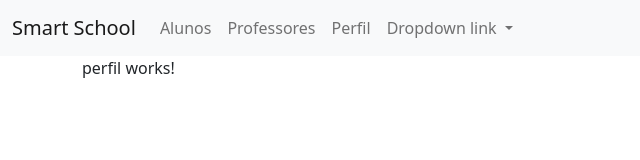
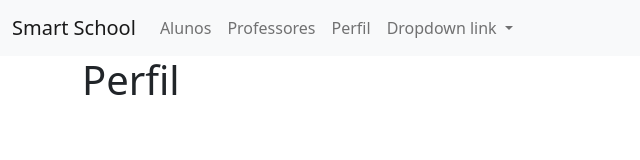
Before and after one commit to jpmachadoo/SmartSchool, an Angular app in the folder SmartSchool/: page /perfil in a window 1280 px wide. Shown: the top 160 px of the page, without its empty margins (0-640 px from the left). Built offline with nearby package versions, Linux system fonts and the light colour scheme.

Commit message:
Implementa componentização do título de cada página

```diff
--- a/SmartSchool/src/app/alunos/alunos.component.html
+++ b/SmartSchool/src/app/alunos/alunos.component.html
@@ -1,4 +1,4 @@
-<h1>{{title}}</h1>
+<app-titulo [titulo]="titulo"></app-titulo>
 <ul>
   <li *ngFor="let aluno of alunos">
     {{aluno.nome}}
--- a/SmartSchool/src/app/alunos/alunos.component.ts
+++ b/SmartSchool/src/app/alunos/alunos.component.ts
@@ -7,7 +7,7 @@ import { Component, OnInit } from '@angular/core';
 })
 export class AlunosComponent implements OnInit {
 
-  title = 'Alunos';
+  titulo = 'Alunos';
   alunos = [
     { nome: 'Joao' },
     { nome: 'Medina' },
--- a/SmartSchool/src/app/app.module.ts
+++ b/SmartSchool/src/app/app.module.ts
@@ -8,6 +8,7 @@ import { ProfessoresComponent } from './professores/professores.component';
 import { PerfilComponent } from './perfil/perfil.component';
 import { DashboardComponent } from './dashboard/dashboard.component';
 import { NavComponent } from './nav/nav.component';
+import { TituloComponent } from './titulo/titulo.component';
 
 @NgModule({
   declarations: [
@@ -16,7 +17,8 @@ import { NavComponent } from './nav/nav.component';
     ProfessoresComponent,
       PerfilComponent,
       DashboardComponent,
-      NavComponent
+      NavComponent,
+      TituloComponent
    ],
   imports: [
     BrowserModule,
--- a/SmartSchool/src/app/dashboard/dashboard.component.html
+++ b/SmartSchool/src/app/dashboard/dashboard.component.html
@@ -1 +1 @@
-<h1>Dashboard</h1>
+<app-titulo [titulo]="titulo"></app-titulo>
--- a/SmartSchool/src/app/dashboard/dashboard.component.ts
+++ b/SmartSchool/src/app/dashboard/dashboard.component.ts
@@ -7,6 +7,7 @@ import { Component, OnInit } from '@angular/core';
 })
 export class DashboardComponent implements OnInit {
 
+  public titulo = "Dashboard";
   constructor() { }
 
   ngOnInit() {
--- a/SmartSchool/src/app/perfil/perfil.component.html
+++ b/SmartSchool/src/app/perfil/perfil.component.html
@@ -1,3 +1 @@
-<p>
-  perfil works!
-</p>
+<app-titulo [titulo]="titulo"></app-titulo>
--- a/SmartSchool/src/app/perfil/perfil.component.ts
+++ b/SmartSchool/src/app/perfil/perfil.component.ts
@@ -7,6 +7,7 @@ import { Component, OnInit } from '@angular/core';
 })
 export class PerfilComponent implements OnInit {
 
+  public titulo = "Perfil";
   constructor() { }
 
   ngOnInit() {
--- a/SmartSchool/src/app/professores/professores.component.html
+++ b/SmartSchool/src/app/professores/professores.component.html
@@ -1,4 +1,4 @@
-<h1>{{title}}</h1>
+<app-titulo [titulo]="titulo"></app-titulo>
 
 <ul>
   <li *ngFor="let prof of professores">
--- a/SmartSchool/src/app/professores/professores.component.ts
+++ b/SmartSchool/src/app/professores/professores.component.ts
@@ -7,7 +7,7 @@ import { Component, OnInit } from '@angular/core';
 })
 export class ProfessoresComponent implements OnInit {
 
-  title = 'Professores';
+  titulo = 'Professores';
   professores = [
     { nome: "Carlos" },
     { nome: "Maria Regina" },
--- /dev/null
+++ b/SmartSchool/src/app/titulo/titulo.component.html
@@ -0,0 +1,3 @@
+<h1>
+  {{titulo}}
+</h1>
--- /dev/null
+++ b/SmartSchool/src/app/titulo/titulo.component.ts
@@ -0,0 +1,18 @@
+import { Component, Input, OnInit } from '@angular/core';
+
+@Component({
+  selector: 'app-titulo',
+  templateUrl: './titulo.component.html',
+  styleUrls: ['./titulo.component.css']
+})
+export class TituloComponent implements OnInit {
+
+  @Input()
+  titulo!: string;
+
+  constructor() { }
+
+  ngOnInit() {
+  }
+
+}
```
Also changed, not shown: SmartSchool/src/app/titulo/titulo.component.css (added), 1 other file (tests, documents, lock files or other folders).
